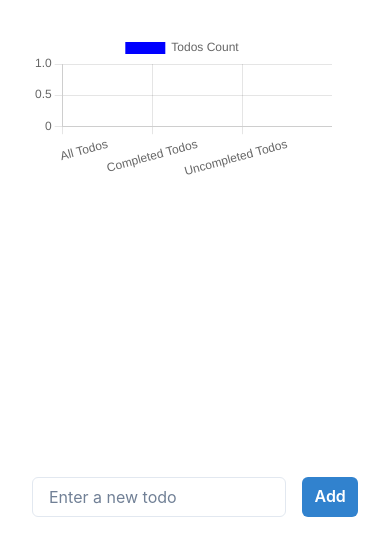
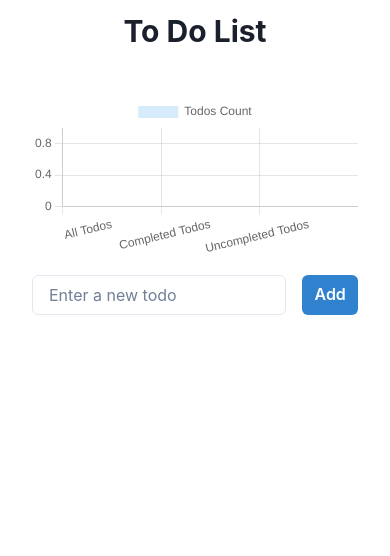
Before and after one commit to CaptainAMZ/To-Do-List-Task, a React (Vite) app: page / in a window 390 px wide. Shown: the top 556 px of the page. Built offline with nearby package versions, Linux system fonts and the light colour scheme.

Commit message:
Fix: fixed some styling and responsiveness

```diff
--- a/src/App.css
+++ b/src/App.css
@@ -3,6 +3,6 @@
   height: 100%;
   display: flex;
   align-items: center;
-  justify-content: center;
+  justify-content: start;
   flex-direction: column;
 }
--- a/src/components/todo-item/ToDoItem.jsx
+++ b/src/components/todo-item/ToDoItem.jsx
@@ -49,7 +49,7 @@ const TodoItem = ({ todo, toggleCompleted, editTodo, deleteTodo }) => {
       {isEditing ? (
         <form onSubmit={handleSubmit}>
           <Input value={editedTitle} onChange={handleChange} autoFocus mr={4} />
-          <Button type="submit" colorScheme="blue">
+          <Button marginY={"8px"} type="submit" colorScheme="blue">
             Save
           </Button>
         </form>
--- a/src/components/todo-list/TodoList.jsx
+++ b/src/components/todo-list/TodoList.jsx
@@ -1,5 +1,5 @@
 import React, { useEffect, useState } from "react";
-import { Box, Input, Button, Flex, useToast } from "@chakra-ui/react";
+import { Box, Input, Button, Flex, useToast, Heading } from "@chakra-ui/react";
 import useLocalStorage from "../../hooks/useLocalStorage/useLocalStorage";
 import TodoItem from "../todo-item/ToDoItem";
 import Chart from "chart.js/auto";
@@ -104,17 +104,34 @@ const TodoList = () => {
       {
         label: "Todos Count",
         data: [allTodosCount, completedTodosCount, uncompletedTodosCount],
-        backgroundColor: ["blue", "green", "red"],
+        backgroundColor: [
+          "rgba(54, 162, 235, 0.2)",
+          "rgba(153, 102, 255, 0.2)",
+          "rgba(255, 99, 132, 0.2)",
+        ],
+        borderColor: [
+          "rgb(54, 162, 235)",
+          "rgb(153, 102, 255)",
+          "rgb(255, 99, 132)",
+        ],
       },
     ],
   };
 
   return (
-    <Flex w="100%" h="100%" p={8} flexWrap={"wrap"}>
-      <Box flex={1} mr={8}>
+    <>
+      <Heading my={"12px"}>To Do List</Heading>
+      <Flex
+        p={8}
+        display={"flex"}
+        gap={"16px"}
+        flexWrap={"wrap"}
+        justifyContent={"start"}
+      >
+        <Box flex={1} display={"flex"} justifyContent={"center"} minW={"300px"} h={"fit-content"}>
           <Bar data={chartData} options={chartOptions} />
         </Box>
-      <Box flex={1}>
+        <Box flex={2} minW={"300px"}>
           <form style={{ display: "flex" }} onSubmit={handleSubmit}>
             <Input
               value={newTodoTitle}
@@ -126,6 +143,7 @@ const TodoList = () => {
               Add
             </Button>
           </form>
+          <Box paddingY={"12px"} maxH={"80vh"} overflowY={"auto"}>
             {todos.map((todo) => (
               <TodoItem
                 key={todo.id}
@@ -136,7 +154,9 @@ const TodoList = () => {
               />
             ))}
           </Box>
+        </Box>
       </Flex>
+    </>
   );
 };
 
```
Lines whose indentation alone changed are shown as unchanged.
